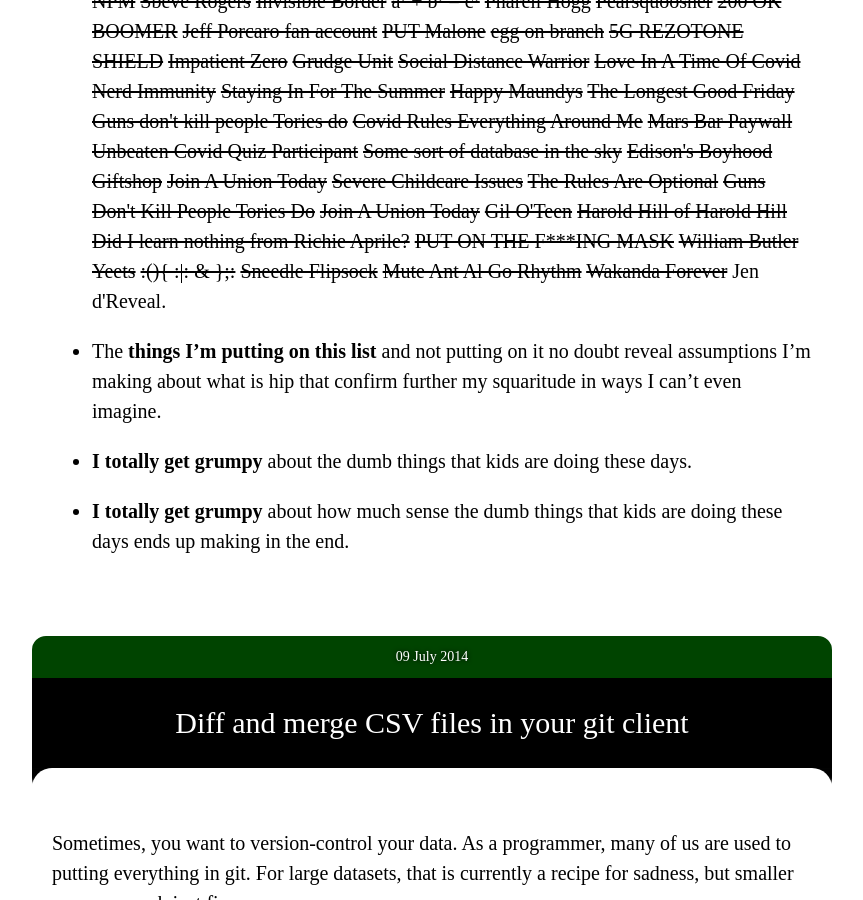
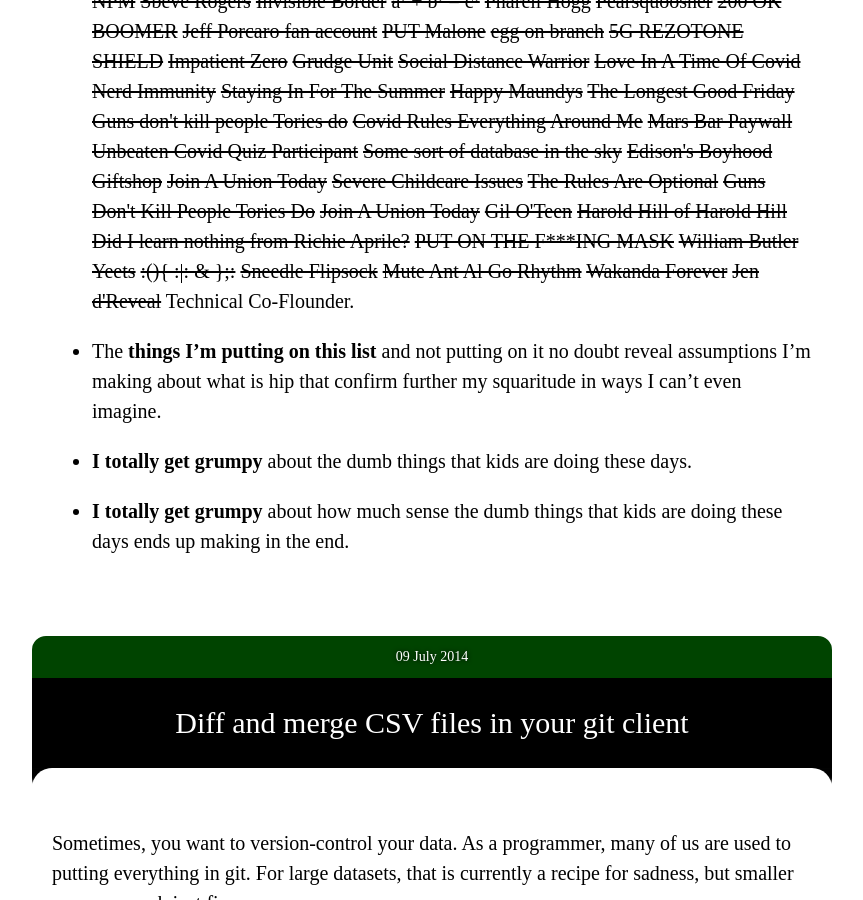
Before and after one commit to paulfitz/paulfitz.github.io, a Jekyll site: the page built from index.html, in a window 1280 px wide and 900 px high, scrolled down 28826 px. Shown: the whole window, without its empty margins (208-1071 px from the left). Built offline with Jekyll 4.4.1, drawn with Linux system fonts in a browser that asks for light colours; nearby versions of some CDN libraries.

Commit message:
add a pikesleyism

```diff
--- a/_data/pikes.json
+++ b/_data/pikes.json
@@ -231,5 +231,6 @@
   "Sneedle Flipsock",
   "Mute Ant Al Go Rhythm",
   "Wakanda Forever",
-  "Jen d&#39;Reveal"
+  "Jen d&#39;Reveal",
+  "Technical Co-Flounder"
 ]
```
